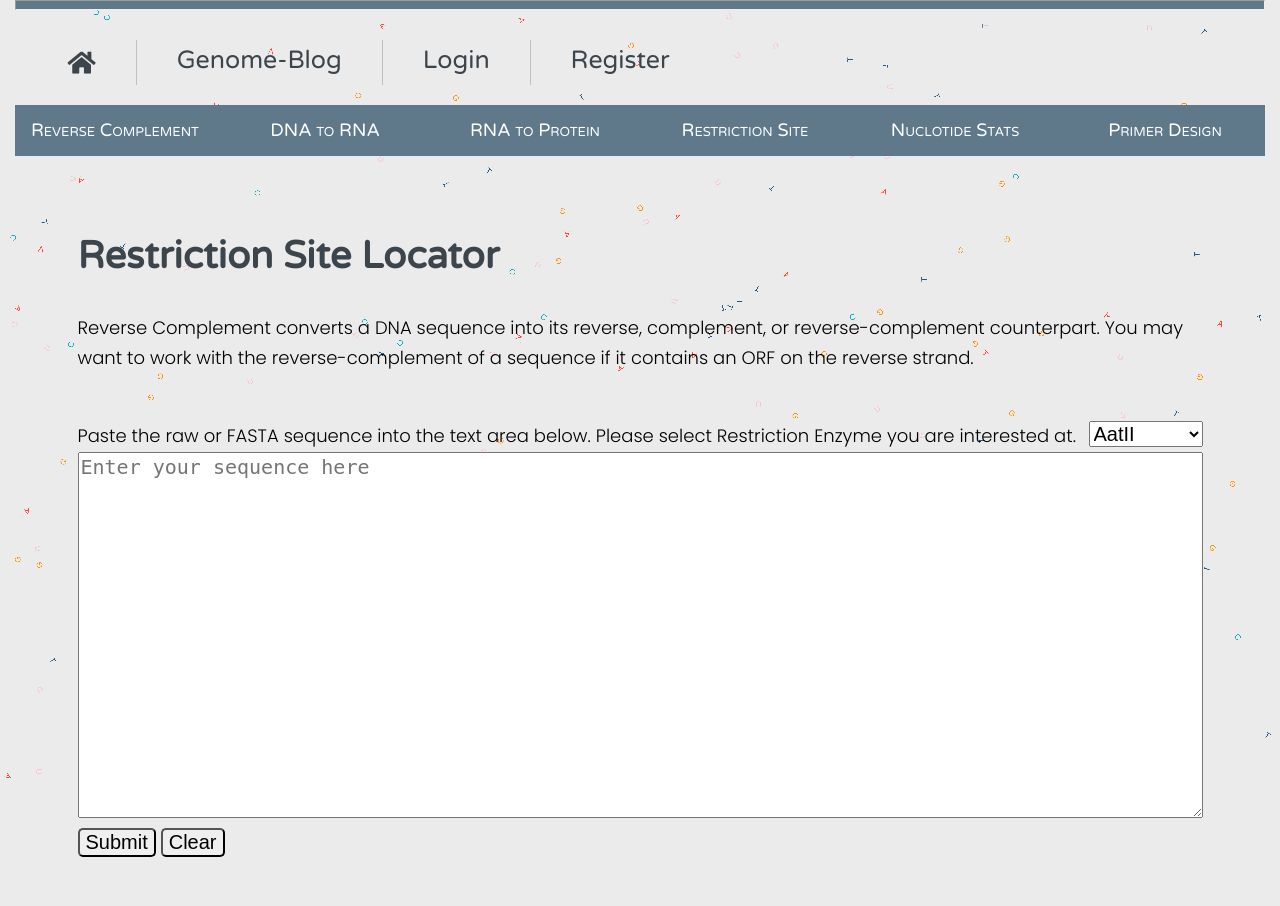
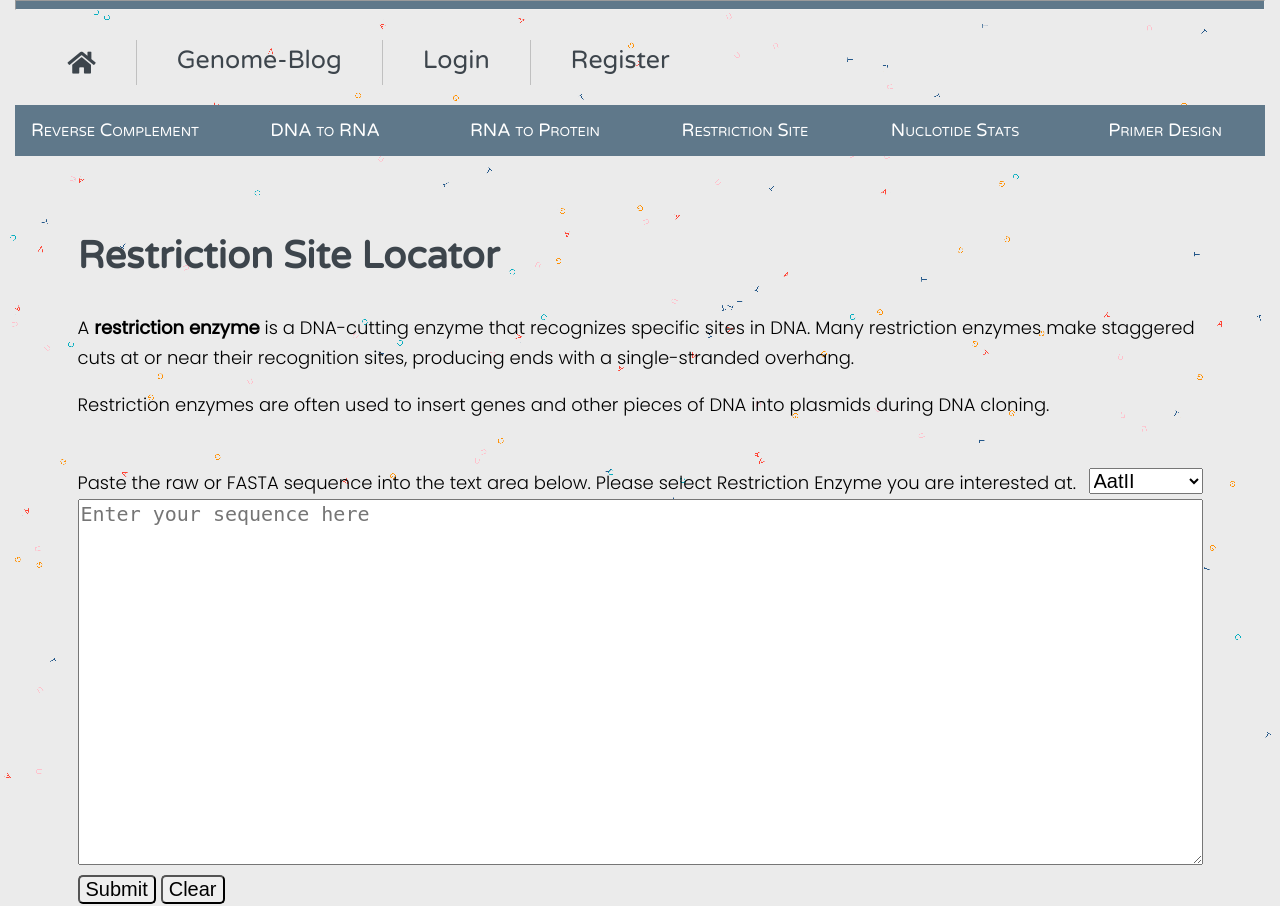
Before and after one commit to suhrabjan/Genomics_Tools_Blog_App, a Django app: page /restriction/ in a window 1280 px wide. Before the commit the page ends 857 px from the top, so only its background shows below. Run offline with Django 3.2, Linux system fonts and the light colour scheme; some libraries are stand-ins or nearby versions.

Commit message:
completes restriction site locator

```diff
--- a/genome_functionalities/templates/genome_functionalities/restriction_enzymes.html
+++ b/genome_functionalities/templates/genome_functionalities/restriction_enzymes.html
@@ -11,7 +11,8 @@
 {% block content2 %}
     <main>
         <div class="description">
-            <p>Reverse Complement converts a DNA sequence into its reverse, complement, or reverse-complement counterpart. You may want to work with the reverse-complement of a sequence if it contains an ORF on the reverse strand.</p>
+            <p>A <strong>restriction enzyme</strong> is a DNA-cutting enzyme that recognizes specific sites in DNA. Many restriction enzymes make staggered cuts at or near their recognition sites, producing ends with a single-stranded overhang.</p>
+            <p>Restriction enzymes are often used to insert genes and other pieces of DNA into plasmids during DNA cloning.</p>
             <br>
         </div>
         <div id="input-box">
```
